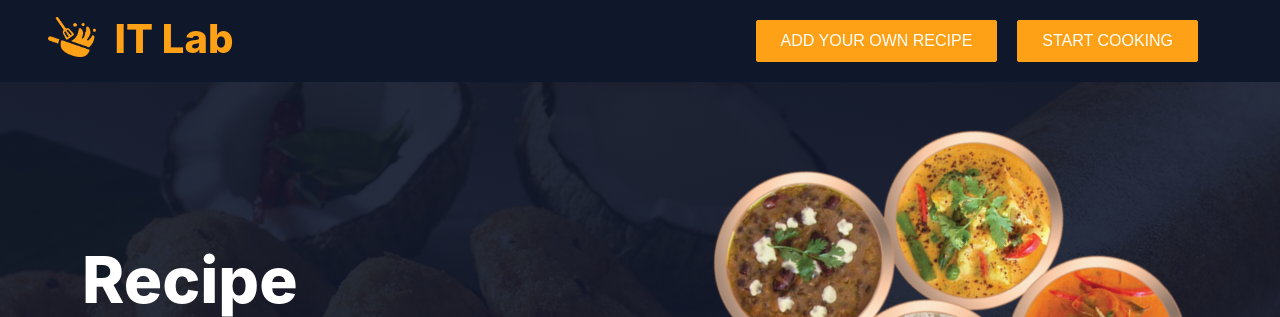
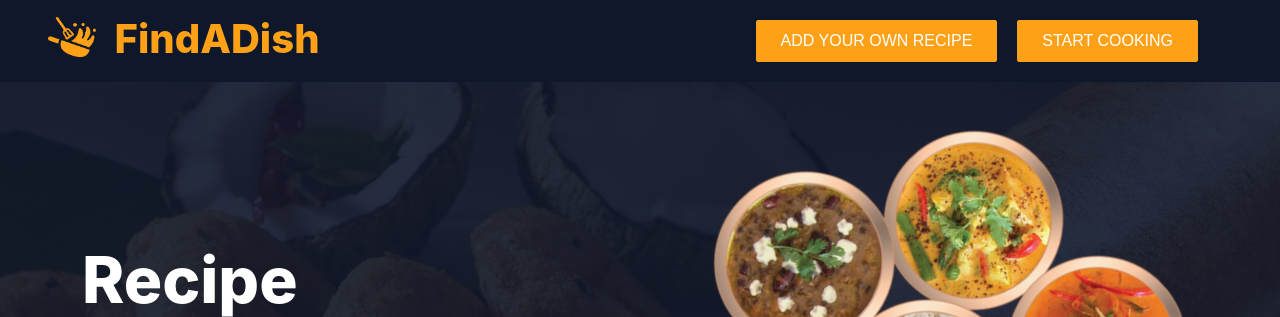
Before and after one commit to omnomsom/ITLab-Mini_Project, a Django app: template miniproject/recipe/templates/index.html in a window 1280 px wide. Shown: the top 317 px of the page. Run offline with Django 4.2, Linux system fonts and the light colour scheme; the template is opened without the code that fills it, so the values that code supplies are empty; parts of the project's set-up code (start-up, migrations or seed data) failed here and were passed over; some libraries are stand-ins or nearby versions.

Commit message:
commit som

```diff
--- a/miniproject/recipe/templates/index.html
+++ b/miniproject/recipe/templates/index.html
@@ -52,8 +52,8 @@
         <nav class="navbar navbar-expand-lg navbar-dark bg-dark px-4 px-lg-5 py-3 py-lg-0">
             <a href="" class="navbar-brand p-0">
 
-                <h1 class="text-primary m-0"><img src="{% static 'img/logo.png' %}" alt="Logo" class="navbar-logo"> IT
-                    Lab</h1>
+                <h1 class="text-primary m-0"><img src="{% static 'img/logo.png' %}" alt="Logo" class="navbar-logo">
+                    FindADish </h1>
 
             </a>
             <button class="navbar-toggler" type="button" data-bs-toggle="collapse" data-bs-target="#navbarCollapse">
```
Also changed, not shown: miniproject/recipe/views.py (+12 -12 lines).
